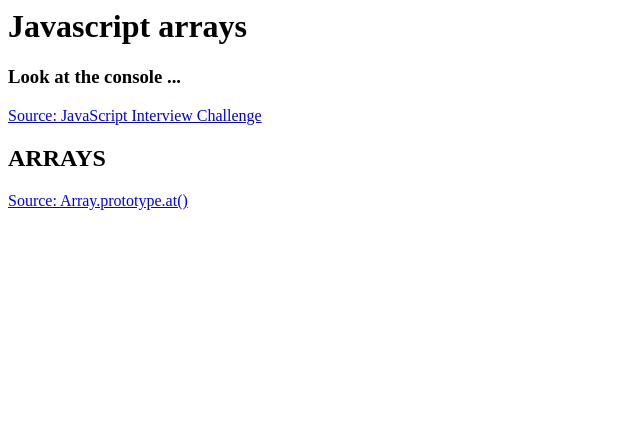
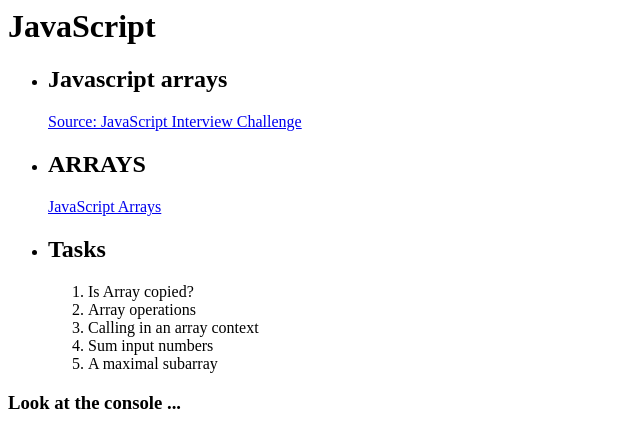
Before and after one commit to yugmani/array-challenges, a plain HTML site: page index.html in a window 1280 px wide. Shown: the whole page, without its empty margins (0-640 px from the left). Drawn offline with Linux system fonts and the light colour scheme.

Commit message:
task 1 - is array copied? and task 2: array operations

```diff
--- a/index.html
+++ b/index.html
@@ -7,14 +7,35 @@
 </head>
 
 <body>
-  <h1>Javascript arrays</h1>
-  <h3> Look at the console ... </h3>
-  <a href="https://www.jschallenger.com/overview">Source: JavaScript Interview Challenge</a>
-  <h2>ARRAYS</h2>
-  <a href="https://javascript.info/array">Source:
-    Array.prototype.at()</a>
+  <div class="container">
+    <h1>JavaScript</h1>
+    <ul>
+      <li>
+        <h2>Javascript arrays</h1>
+          <a href="https://www.jschallenger.com/overview">Source: JavaScript Interview Challenge</a>
+      </li>
+      <li>
+        <h2>ARRAYS</h2>
+        <a href="https://javascript.info/array">JavaScript Arrays</a>
+      </li>
+      <li>
+        <h2>Tasks</h2>
+        <ol>
+          <li>Is Array copied?</li>
+          <li>Array operations</li>
+          <li>Calling in an array context</li>
+          <li>Sum input numbers</li>
+          <li>A maximal subarray</li>
+        </ol>
+      </li>
+    </ul>
+
+
+    <h3> Look at the console ... </h3>
+  </div>
   <script src="script.js"></script>
   <script src="app.js"></script>
+  <script src="tasks.js"></script>
 </body>
 
 </html>
--- /dev/null
+++ b/tasks.js
@@ -0,0 +1,36 @@
+// *********************************
+// 1. Is array copied?
+// *********************************
+
+// What is this code going to show?
+let fruit = ['Apples', 'pear', 'Orange'];
+
+// push a new value into the 'copy'
+let shoppingCart = fruit;
+shoppingCart.push('Banana');
+
+//What's in fruit?
+// console.log(fruit.length); // 4
+// console.log(fruit); // (4) ["Apples", "pear", "Orange", "Banana"]
+
+// **********************************
+// 2. Array Operations.
+// **********************************
+
+// Let’s try 5 array operations.
+
+// 1. Create an array styles with items “Jazz” and “Blues”.
+let styles = ['Jazz', 'Blues'];
+// console.log(styles);  // (2) ["Jazz", "Blues"]
+// 2. Append “Rock-n-Roll” to the end.
+styles.push('Rock-n-Roll');
+// console.log(styles); // (3) ["Jazz", "Blues", "Rock-n-Roll"]
+// 3. Replace the value in the middle by “Classics”. Your code for finding the middle value should work for any arrays with odd length.
+styles[parseInt(styles.length / 2)] = 'Classics';
+// console.log(styles);  // (3) ["Jazz", "Classics", "Rock-n-Roll"]
+// 4. Strip off the first value of the array and show it.
+styles.shift();
+// console.log(styles);  // (2) ["Classics", "Rock-n-Roll"]
+// 5. Prepend Rap and Reggae to the array.
+styles.unshift('Rap', 'Reggae');
+// console.log(styles);  // (4) ["Rap", "Reggae", "Classics", "Rock-n-Roll"]
```
